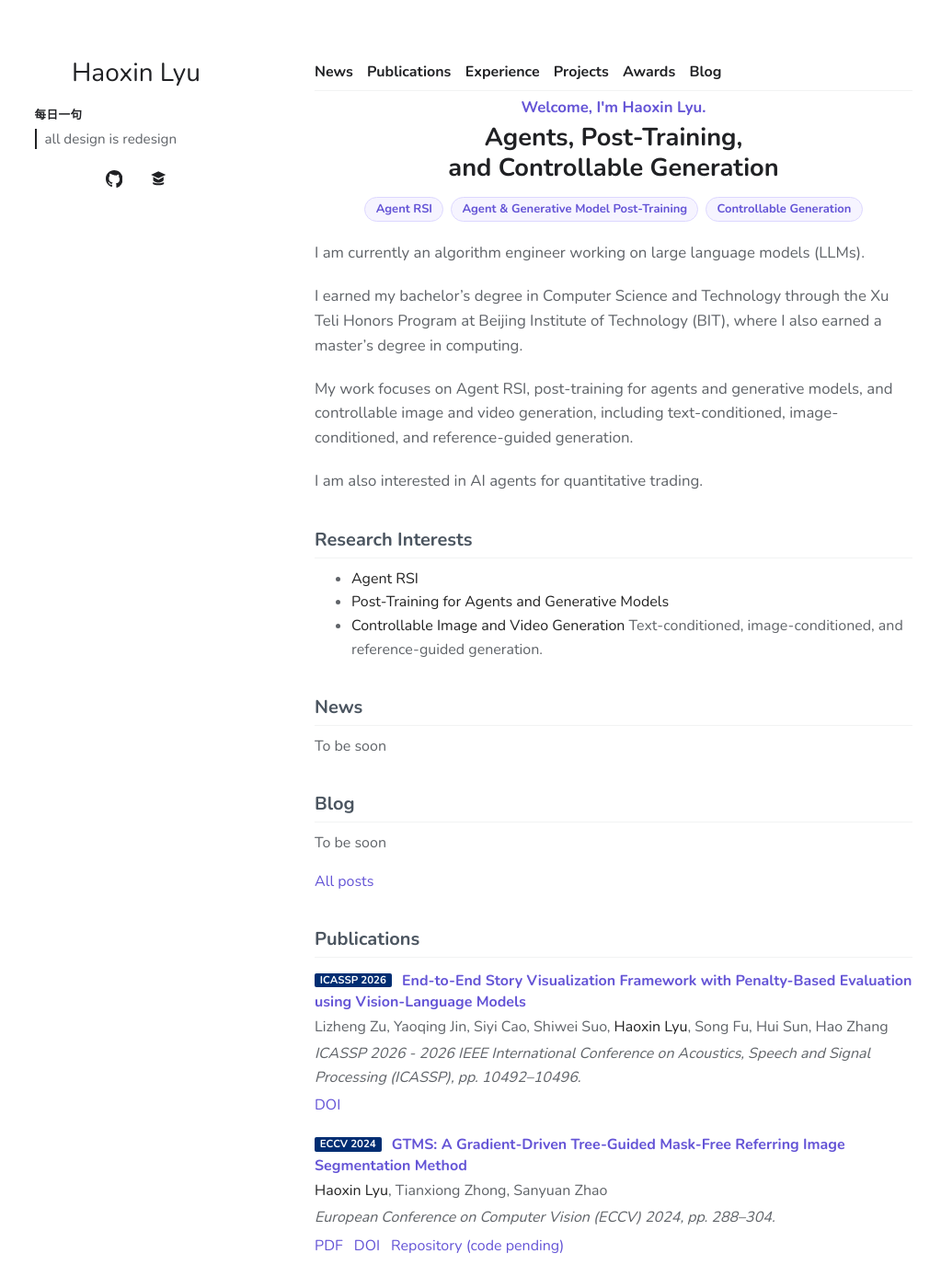
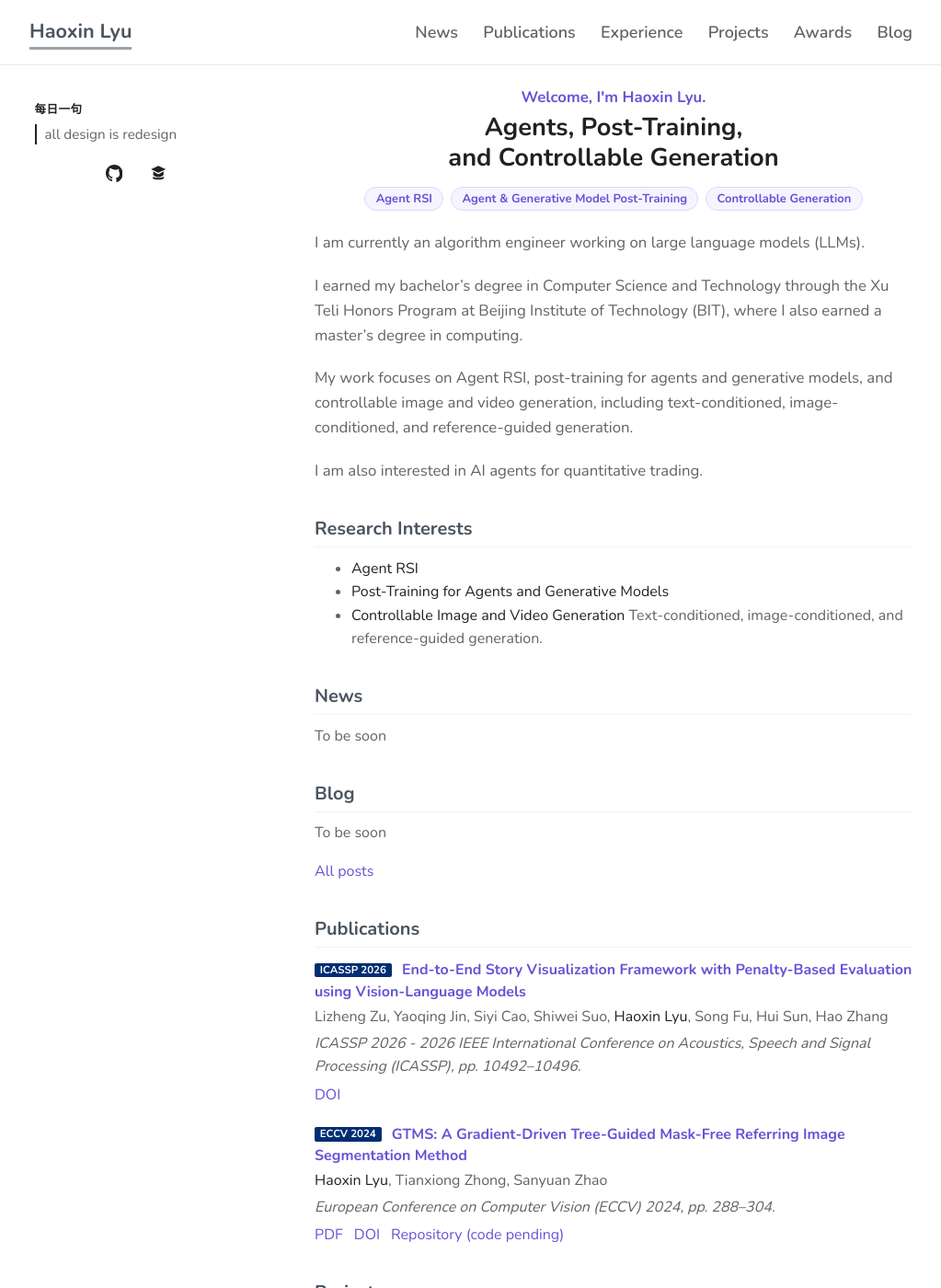
Before and after one commit to eternalld/eternalld.github.io, a Jekyll site: the page built from index.md, in a window 1280 px wide and 1400 px high. Shown: the whole window at 92% size, without its empty margins (128-1151 px from the left). Built offline with Jekyll 4.4.1, drawn with Linux system fonts in a browser that asks for light colours; comment, search, counter and statistics services are not loaded.

Commit message:
Place the six links in a full-width masthead.
Move the name and navigation above the two columns, and keep the quote, page views, and profile links in the sidebar.

Co-authored-by: Eternal_LD <eternalld@users.noreply.github.com>

```diff
--- a/_layouts/homepage.html
+++ b/_layouts/homepage.html
@@ -29,12 +29,17 @@
     {% endif %}
   </head>
   <body>
+    <div class="site-masthead">
+      <div class="site-masthead__inner">
+        <h1 class="site-masthead__name"><a class="site-masthead__brand" href="/">{{ site.title }}</a></h1>
+        {% include section-nav.md %}
+      </div>
+    </div>
     <div class="wrapper">
       <header>
         {% if site.avatar %}
         <a class="image avatar"><img src="{{ site.avatar }}" alt=""></a>
         {% endif %}
-        <h1>{{ site.title }}</h1>
         {% if site.position %}
         <position>{{ site.position }}</position>
         <br>
@@ -84,7 +89,6 @@
         </div>
       </header>
       <section>
-        {% include section-nav.md %}
         {{ content }}
         {% if site.enable_footnote %}
         <p><small>© 2026 {{ site.title }}. Powered by Jekyll and <a href="https://github.com/yaoyao-liu/minimal-light" rel="noopener noreferrer">Minimal Light</a> theme.</small></p>
--- a/_sass/minimal-light.scss
+++ b/_sass/minimal-light.scss
@@ -225,14 +225,14 @@ header {
   float: left;
   position: fixed;
   -webkit-font-smoothing: subpixel-antialiased;
-  padding-top: 4em;
+  padding-top: 1.25rem;
   text-align: center;
 }
 
 section {
   width: 650px;
   float: right;
-  padding-top: 4em;
+  padding-top: 1.25rem;
   padding-bottom: 50px;
 }
 
@@ -509,8 +509,34 @@ header ul {
     width: auto;
   }
 
+  .site-masthead {
+    margin-left: -15px;
+    margin-right: -15px;
+  }
+
+  .site-masthead__inner {
+    flex-wrap: wrap;
+    align-items: flex-start;
+    width: calc(100% - 2rem);
+    min-height: 0;
+    padding: 0.9rem 0 0.75rem;
+  }
+
+  .site-masthead .section-nav {
+    flex-basis: 100%;
+  }
+
+  .site-masthead .section-nav ul {
+    justify-content: flex-start;
+    gap: 0.45rem 1.05rem;
+  }
+
+  .site-masthead .section-nav a {
+    font-size: 1rem;
+  }
+
   header {
-    padding: 0;
+    padding: 0.75rem 0 0;
 
     a small {
       display: inline;
@@ -656,14 +682,73 @@ html {
   scroll-padding-top: 9rem;
 }
 
-.section-nav {
+.site-masthead {
   position: sticky;
   top: 0;
-  z-index: 5;
-  margin: 0 0 0.4rem;
-  padding: 0.1rem 0 0.45rem;
+  z-index: 30;
   background: #fff;
-  border-bottom: 1px solid #f2f3f3;
+  border-bottom: 1px solid #e6e8ea;
+}
+
+.site-masthead__inner {
+  display: flex;
+  align-items: center;
+  justify-content: space-between;
+  gap: 1.25rem 2rem;
+  width: min(960px, calc(100% - 2.5rem));
+  margin: 0 auto;
+  min-height: 4.4rem;
+}
+
+.site-masthead__name {
+  margin: 0;
+  font-size: 1.35rem;
+  font-weight: 800;
+  line-height: 1;
+  color: #4b5560;
+}
+
+.site-masthead__brand {
+  color: #4b5560;
+  font-weight: 800;
+  text-decoration: none;
+  border-bottom: 3px solid #9aa3ab;
+  padding-bottom: 0.12rem;
+}
+
+.site-masthead .section-nav {
+  position: static;
+  flex: 1 1 auto;
+  margin: 0;
+  padding: 0;
+  background: transparent;
+  border: 0;
+}
+
+.site-masthead .section-nav ul {
+  justify-content: flex-end;
+  gap: 0.55rem 1.7rem;
+}
+
+.site-masthead .section-nav a {
+  color: #5f6368;
+  font-size: 1.125rem;
+  font-weight: 600;
+}
+
+.site-masthead .section-nav a:hover,
+.site-masthead .section-nav a:focus-visible {
+  color: #3f4650;
+  text-decoration: underline;
+  text-underline-offset: 0.18em;
+}
+
+.section-nav {
+  position: static;
+  margin: 0;
+  padding: 0;
+  background: transparent;
+  border-bottom: 0;
 
   ul {
     display: flex;
@@ -958,6 +1043,26 @@ h2.section-anchor {
 }
 
 @include dark {
+  .site-masthead {
+    background: $dark-bg;
+    border-bottom-color: rgba(255, 255, 255, 0.14);
+  }
+
+  .site-masthead__name,
+  .site-masthead__brand {
+    color: $dark-strong;
+    border-bottom-color: #b7bec6;
+  }
+
+  .site-masthead .section-nav a {
+    color: #d5d8de;
+
+    &:hover,
+    &:focus-visible {
+      color: #fff;
+    }
+  }
+
   h1, h2, h3, h4, h5, h6 {
     color: $dark-strong;
   }
```
Also changed, not shown: tests/integration/built-site.test.mjs (+3 -0 lines), README.md.
